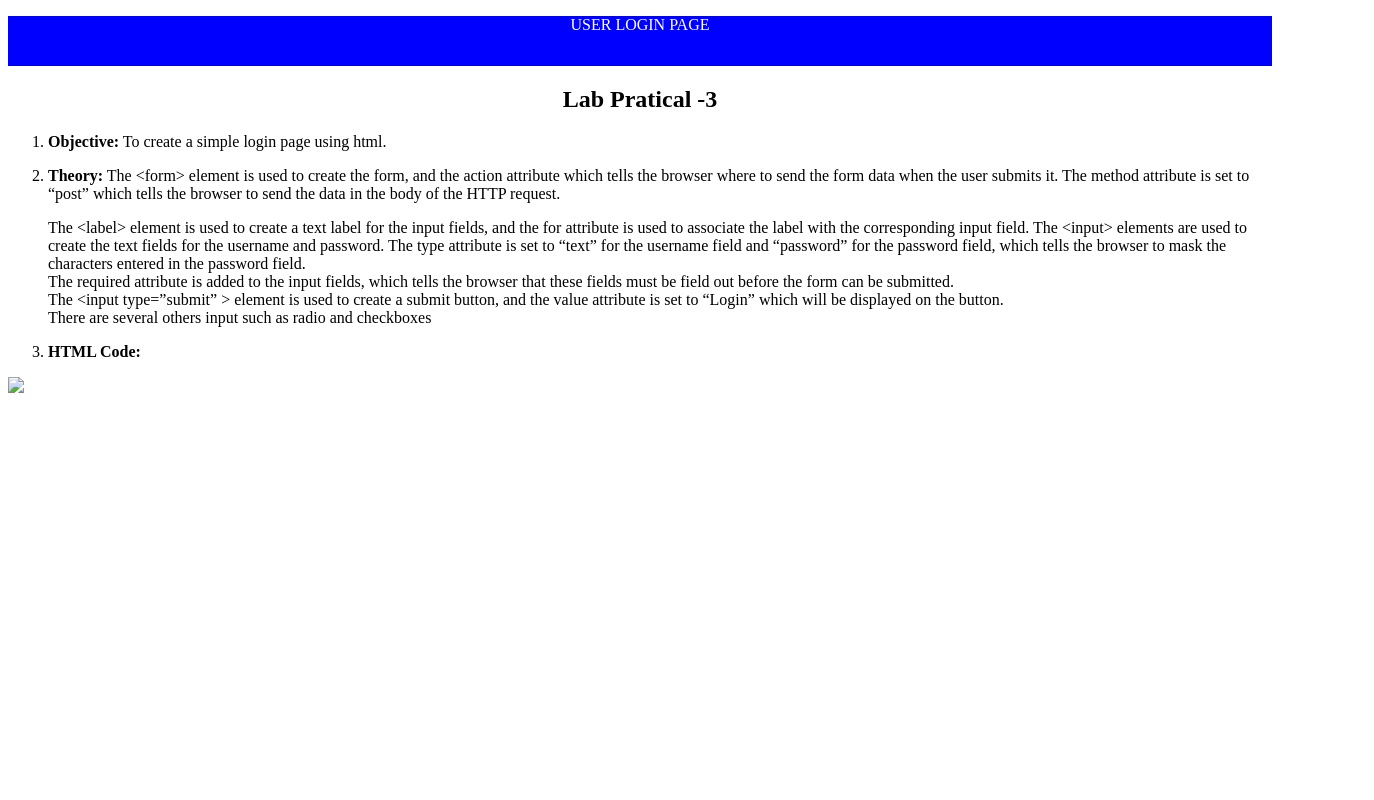
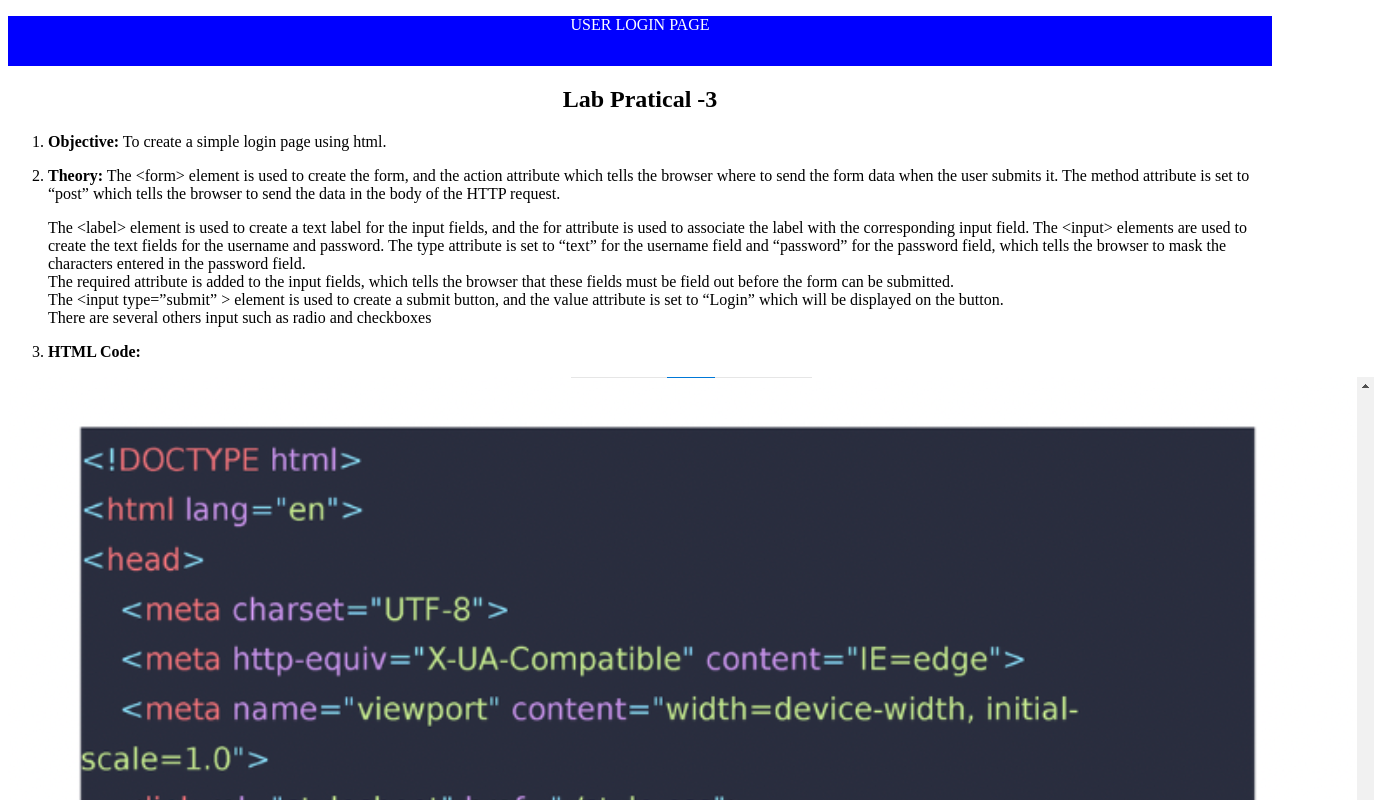
Before and after one commit to Emah123/LAB-PRACTICAL, a plain HTML site: page index.html in a window 1280 px wide. Shown: the top 800 px of the page, 1374 px wide, since content can reach past the window. Drawn offline with Linux system fonts and the light colour scheme.

Commit message:
1 file modified

```diff
--- a/index.html
+++ b/index.html
@@ -29,6 +29,6 @@ The &lt;input type=”submit” &gt; element is used to create a submit button,
 There are several others input such as radio and checkboxes</p></li>
 <li><b> HTML Code:</b></li>
 </ol>
-<img src="../lab practical/codingpicture.png">
+<img src="https://github.com/Emah123/LAB-PRACTICAL/blob/main/codingpicture.png">
 </body>
 </html>
```
